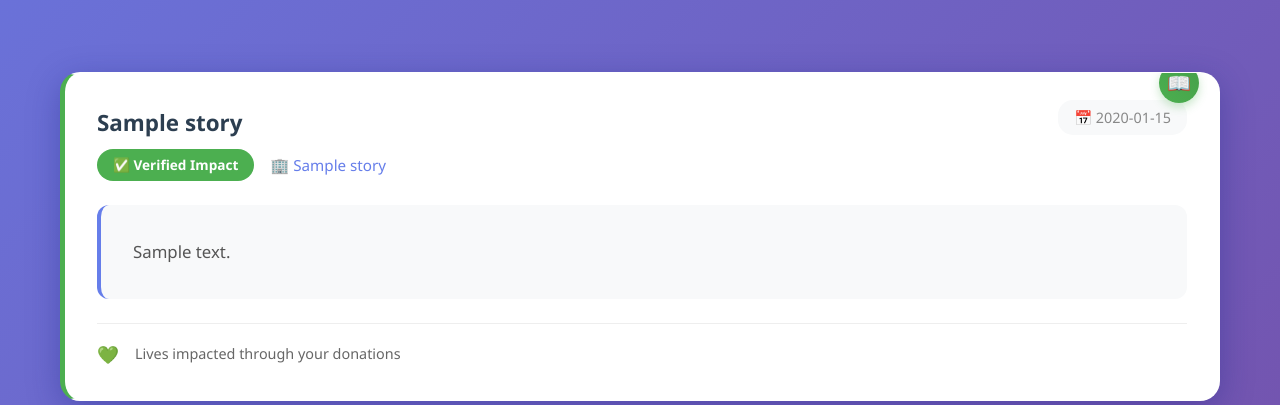
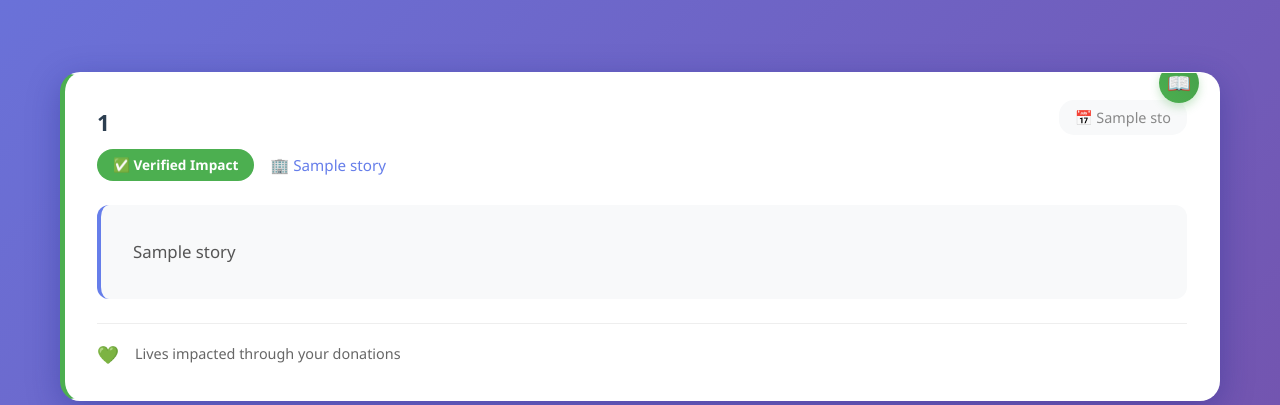
Before and after one commit to Kripa-2805/Code-Quest---Donate-Secure, a Flask app: template templates/stories.html in a window 1280 px wide. Shown: the part 737-1142 px from the top of the page. Run offline with Flask 3, Linux system fonts and the light colour scheme; the template is opened without the code that fills it: most values are stand-ins (such as "Sample title", 1, 10 or a date in 2020).

Commit message:
Update stories.html

```diff
--- a/templates/stories.html
+++ b/templates/stories.html
@@ -1,11 +1,14 @@
 {% extends "base.html" %}
+
 {% block title %}Success Stories{% endblock %}
+
 {% block content %}
 <!-- Hero Section -->
 <section class="hero" style="padding: 5rem 0; text-align: center;">
     <h1 style="font-size: 3.5rem; margin-bottom: 1rem; text-shadow: 2px 2px 4px rgba(0,0,0,0.3);">📚 Success Stories</h1>
     <p style="font-size: 1.3rem; text-shadow: 1px 1px 2px rgba(0,0,0,0.3); max-width: 600px; margin: 0 auto;">Inspiring stories of impact and transformation from our verified NGO partners</p>
 </section>
+
 <!-- Search Bar -->
 <div class="card" style="margin-bottom: 2rem; text-align: center;">
     <div style="max-width: 500px; margin: 0 auto;">
@@ -13,6 +16,7 @@
                style="width: 100%; padding: 15px 20px; border: 2px solid #667eea; border-radius: 30px; font-size: 1rem; background: white; box-shadow: 0 4px 15px rgba(0,0,0,0.1);">
     </div>
 </div>
+
 <!-- Stories Section -->
 <section style="margin: 3rem 0;">
     <div style="text-align: center; margin-bottom: 3rem;">
@@ -28,20 +32,20 @@
                     <!-- Story Header -->
                     <div style="display: flex; justify-content: space-between; align-items: start; margin-bottom: 1.5rem; flex-wrap: wrap; gap: 1rem;">
                         <div>
-                            <h3 style="color: #2c3e50; font-size: 1.4rem; margin-bottom: 0.5rem; font-weight: 600;">{{ story.title }}</h3>
+                            <h3 style="color: #2c3e50; font-size: 1.4rem; margin-bottom: 0.5rem; font-weight: 600;">{{ story[0] }}</h3>
                             <div style="display: flex; align-items: center; gap: 1rem; flex-wrap: wrap;">
                                 <span style="background: #4CAF50; color: white; padding: 0.3rem 1rem; border-radius: 20px; font-size: 0.85rem; font-weight: 600;">✅ Verified Impact</span>
-                                <span style="color: #667eea; font-weight: 500; font-size: 0.95rem;">🏢 {{ story.org_name }}</span>
+                                <span style="color: #667eea; font-weight: 500; font-size: 0.95rem;">🏢 {{ story[2] }}</span>
                             </div>
                         </div>
                         <div style="text-align: right;">
-                            <span style="color: #888; font-size: 0.9rem; background: #f8f9fa; padding: 0.5rem 1rem; border-radius: 15px;">📅 {{ story.created_at[:10] }}</span>
+                            <span style="color: #888; font-size: 0.9rem; background: #f8f9fa; padding: 0.5rem 1rem; border-radius: 15px;">📅 {{ story[3][:10] }}</span>
                         </div>
                     </div>
 
                     <!-- Story Content -->
                     <div style="background: #f8f9fa; padding: 2rem; border-radius: 12px; margin-bottom: 1.5rem; border-left: 4px solid #667eea;">
-                        <p style="color: #555; line-height: 1.8; font-size: 1.05rem; text-align: justify;">{{ story.content }}</p>
+                        <p style="color: #555; line-height: 1.8; font-size: 1.05rem; text-align: justify;">{{ story[1] }}</p>
                     </div>
 
                     <!-- Story Footer -->
@@ -69,6 +73,7 @@
         </div>
     {% endif %}
 </section>
+
 <!-- Call to Action -->
 <section class="card" style="background: linear-gradient(135deg, #667eea, #764ba2); color: white; text-align: center; margin-top: 4rem;">
     <h2 style="margin-bottom: 1rem; font-size: 2rem;">✨ Have Your Own Story?</h2>
@@ -80,6 +85,7 @@
         <a href="{{ url_for('choose_role') }}" class="btn" style="background: rgba(255,255,255,0.2); border: 2px solid white;">💝 Become a Donor</a>
     </div>
 </section>
+
 <script>
     // Search functionality
     document.addEventListener('DOMContentLoaded', function() {
```
